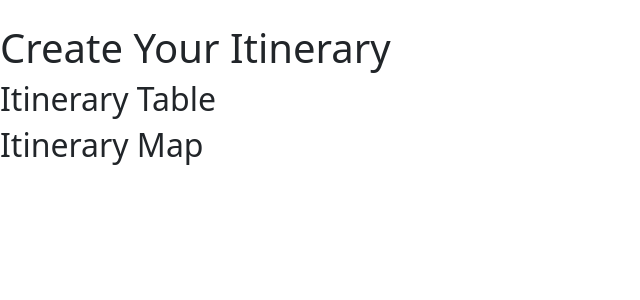
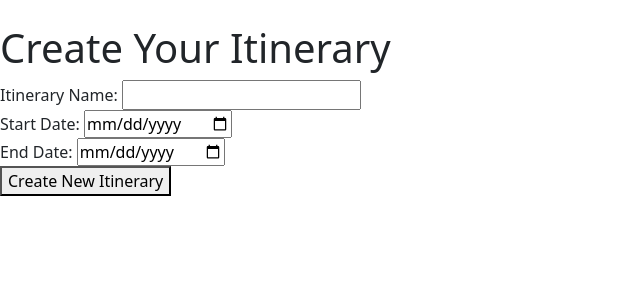
Before and after one commit to victoria-vu/travel-itinerary-app, a Flask app: page /create-itinerary in a window 1280 px wide. Shown: the part 73-373 px from the top of the page, without its empty margins (0-640 px from the left). Run offline with Flask 2, Linux system fonts and the light colour scheme.

Commit message:
Created a create itinerary page and customize itinerary page

```diff
--- a/server.py
+++ b/server.py
@@ -31,25 +31,6 @@ def show_login_page():
     return render_template("log_in.html")
 
 
-# @app.route("/log-in", methods=["POST"])
-# def login_existing_user():
-#     """Log in an existing user."""
-
-#     email = request.form.get("email")
-#     password = request.form.get("password")
-
-#     # If email and password match, login_user returns the user's first name.
-#     # Store the first name in the session.
-#     fname = crud.login_user(email, password)
-
-#     if fname:
-#         session["name"] = fname
-#         flash("You are successfully logged in.")
-#     else:
-#         flash("The email you typed in does not exist. Please sign up for an account.")
-
-#     return redirect("/")
-
 @app.route("/log-in", methods=["POST"])
 def login():
     """Login user"""
@@ -65,10 +46,6 @@ def login():
         session["user_email"] = user.fname
 
     return redirect("/dashboard")
-
-
-# "user" key = user object
-# session["user"] = user
 
 
 @app.route("/sign-up")
@@ -114,6 +91,34 @@ def show_create_itinerary_page():
     return render_template("create_itinerary.html")
 
 
+@app.route("/create-itinerary", methods=["POST"])
+def user_itinerary():
+    """Create an itinerary."""
+
+    name = request.form.get("name")
+    start_date = request.form.get("start-date")
+    end_date = request.form.get("end-date")
+
+    itinerary = crud.create_itinerary(name, start_date, end_date)
+    db.session.add(itinerary)
+    db.session.commit()
+
+    return redirect("/customize-itinerary")
+
+
+@app.route("/customize-itinerary")
+def show_customize_itinerary_page():
+    """Displays page to customize an itinerary."""
+
+    return render_template("customize_itinerary.html")
+
+
+# @app.route("/view-itineraries")
+# def show_all_itineraries():
+#     """Shows user all exisiting itineraries."""
+#     pass
+
+
 if __name__ == "__main__":
     connect_to_db(app)
     app.run(debug=True, host='0.0.0.0')
--- a/templates/create_itinerary.html
+++ b/templates/create_itinerary.html
@@ -3,12 +3,25 @@
 {% block body %}
 <h1>Create Your Itinerary</h1>
 
-<div>
-    <h2>Itinerary Table</h2>
-</div>
+<form action="/create-itinerary" method="POST">
+    <div>
+        <label for="itinerary-name">Itinerary Name:</label>
+        <input type="text" name="name" id="itinerary-name">
+    </div>
 
-<div>
-    <h2>Itinerary Map</h2>
-</div>
+    <div>
+        <label for="itinerary-start">Start Date:</label>
+        <input type="date" name="start-date" id="itinerary-start">
+    </div>
 
+    <div>
+        <label for="itinerary-end">End Date:</label>
+        <input type="date" name="end-date" id="itinerary-end">
+    </div>
+
+
+    <div>
+        <button type="submit">Create New Itinerary</button>
+    </div>
+</form>
 {% endblock %}
```
Also changed, not shown: crud.py (+4 -9 lines), templates/customize_itinerary.html (added, +7 -0 lines), templates/user_dashboard.html (+7 -0 lines).
